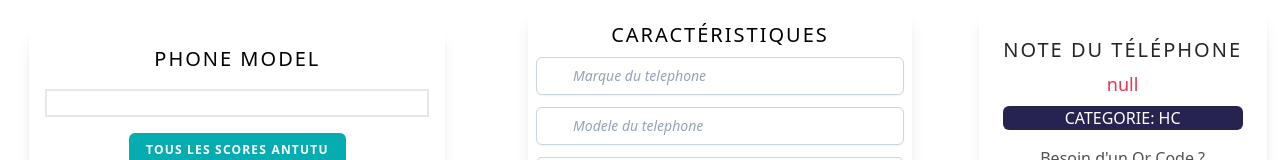
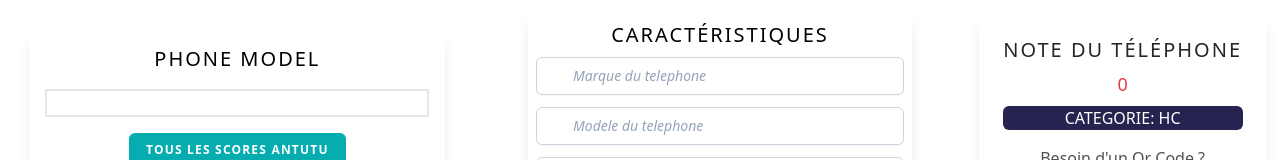
Before and after one commit to PierreStA/HACKATHON---Emmaus-Connect, a React (Vite) app in the folder frontend/: page /calculette in a window 1280 px wide. Shown: the part 239-399 px from the top of the page. Built offline with nearby package versions, Linux system fonts and the light colour scheme; no server answers; the HTML template or start-up script is replaced by a standard one.

Commit message:
before dev

```diff
--- a/frontend/src/pages/Calculette.jsx
+++ b/frontend/src/pages/Calculette.jsx
@@ -29,8 +29,8 @@ function Calculette() {
   const [valA, setValA] = useState(0);
   const [valM, setValM] = useState(0);
   const [valS, setValS] = useState(0);
-  const [noteTel, setNoteTel] = useState(null);
-  const [ponderation, setPonderation] = useState();
+  const [noteTel, setNoteTel] = useState(0);
+  const [ponderation, setPonderation] = useState(0);
   const [categorie, setCategorie] = useState(null);
 
   const handleSubmit = (e) => {
```
